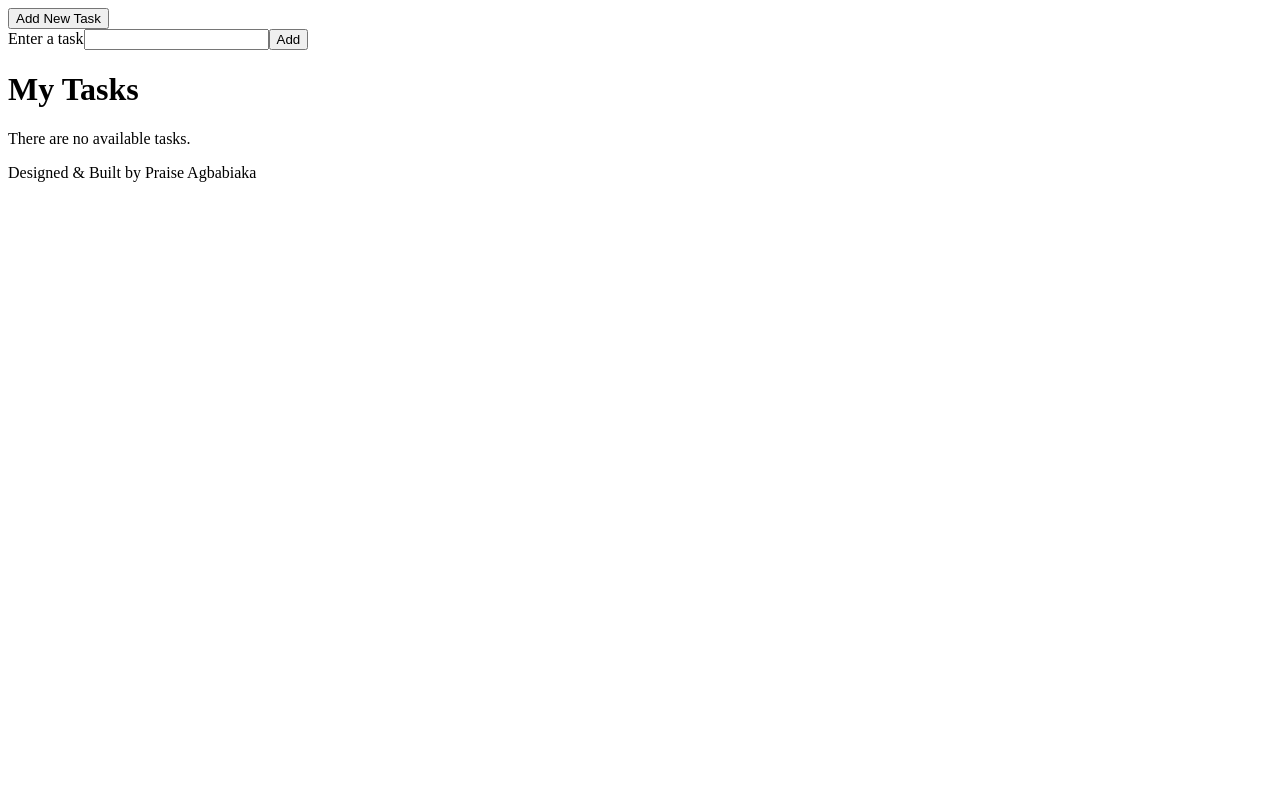
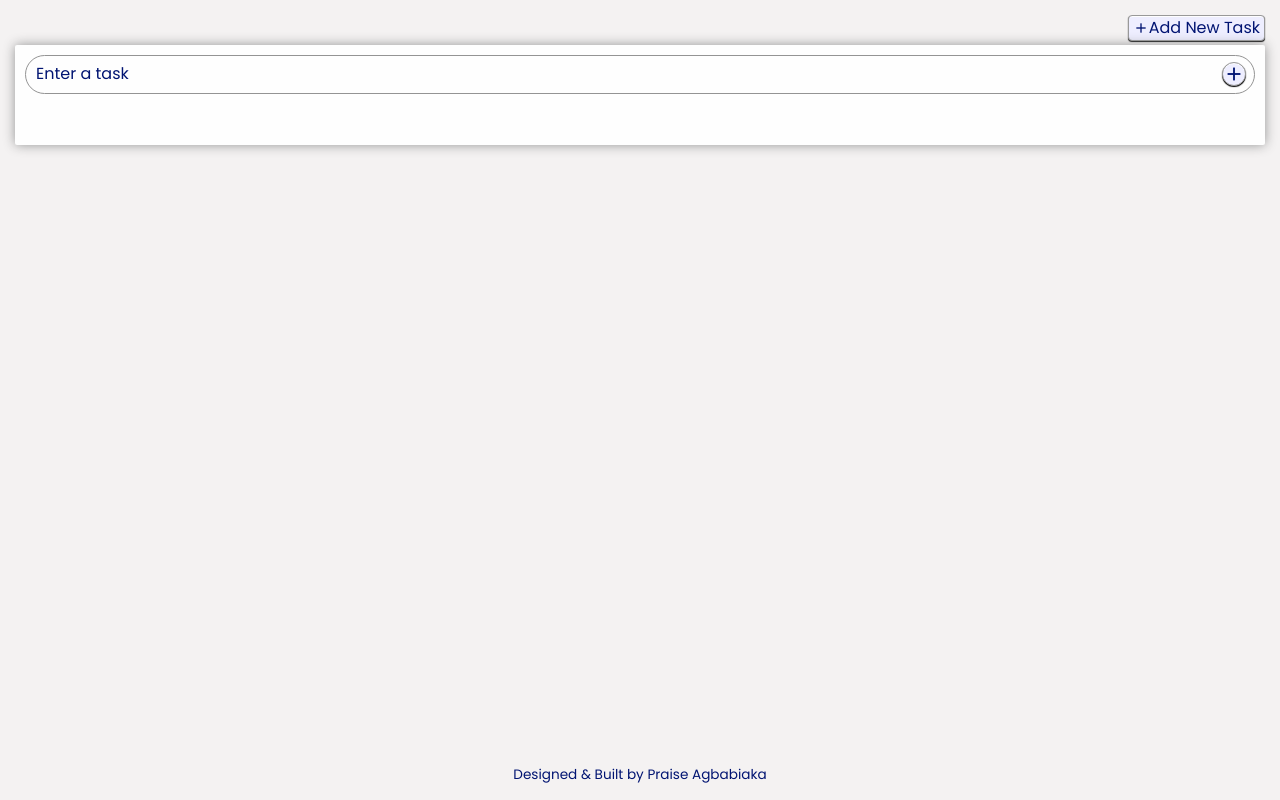
Before and after one commit to praiztech/task-manager, a React (Create React App) app: page / in a window 1280 px wide. Both pictures are taken after a click on the button "Add New Task". Built offline with nearby package versions, Linux system fonts and the light colour scheme.

Commit message:
add base styles and refactor components to use styles

```diff
--- a/src/App.js
+++ b/src/App.js
@@ -1,4 +1,4 @@
-import TaskApp from "./Components/TaskApp";
+import TaskApp from "./components/TaskApp";
 
 export default function App() {
   return (
--- a/src/Components/AddTask.js
+++ b/src/Components/AddTask.js
@@ -1,3 +1,4 @@
+import addIcon from "../images/add-icon.svg";
 import { useEffect, useState } from "react";
 import { useAddBtnRef } from "../context/TasksProvider";
 import TaskForm from "./TaskForm";
@@ -18,17 +19,23 @@ export default function AddTask() {
   }, [showTaskForm]); // ensures hideTaskFormOnEscape accesses the most recent value of showTaskForm
 
   function hideTaskFormOnFocusOut(evt) {
-    if (!evt.currentTarget.contains(evt.relatedTarget) && showTaskForm) setShowTaskForm(false);
+    if (
+      showTaskForm &&
+      evt.relatedTarget !== null && // 4 when user clicks on the empty space within the form
+      !evt.currentTarget.contains(evt.relatedTarget)
+    ) setShowTaskForm(false);
   }
 
   return (
-    <div onBlur={hideTaskFormOnFocusOut}>
+    <div className="add-task" onBlur={hideTaskFormOnFocusOut}>
       <button
+        className="add-task-trigger"
         type="button"
         aria-expanded={showTaskForm}
         onClick={() => setShowTaskForm((prevTaskFormVisibility) => !prevTaskFormVisibility)}
         ref={addBtnRef}
       >
+        <img src={addIcon} alt="" />
         Add New Task
       </button>
       {showTaskForm && <TaskForm />}
--- a/src/Components/ShowTasks.js
+++ b/src/Components/ShowTasks.js
@@ -5,15 +5,15 @@ export default function ShowTasks() {
   const tasks = useTasks();
 
   return (
-    <>
+    <div className="tasks">
       <h1>My Tasks</h1>
       {
         tasks.length === 0 ? (
-          <p>There are no available tasks.</p>
+          <p className="no-tasks">There are no available tasks.</p>
         ) : (
           <TaskList />
         )
       }
-    </>
+    </div>
   );
 }
--- a/src/Components/TaskForm.js
+++ b/src/Components/TaskForm.js
@@ -1,3 +1,4 @@
+import addIcon from "../images/add-icon.svg";
 import { useState, useRef, useEffect } from "react";
 import { useTasksSetter } from "../context/TasksProvider";
 
@@ -47,7 +48,8 @@ export default function TaskForm() {
       {
         submittedTask === 'blank' ? (
           <form onSubmit={addNewTask}>
-            <label htmlFor="new-task-name">Enter a task</label>
+            <div className="task-form-box">
+              <div className="task-form-entry-box">
                 <input
                   type="text"
                   id="new-task-name"
@@ -58,13 +60,20 @@ export default function TaskForm() {
                   onChange={(evt) => updateTaskName(evt.target.value)}
                   ref={inputRef}
                 />
-            <button type="submit">Add</button>
+                <label htmlFor="new-task-name">Enter a task</label>
+              </div>
+              <button type="submit">
+                <span className="visually-hidden">Add</span>
+                <img src={addIcon} alt="" />
+              </button>
+            </div>
             <p id="error-text">Error: Task name cannot be blank. Enter a task to add.</p>
             <div role="status" ref={statusRef}></div>
           </form>
         ) : (
           <form onSubmit={addNewTask}>
-            <label htmlFor="new-task-name">Enter a task</label>
+            <div className="task-form-box">
+              <div className="task-form-entry-box">
                 <input
                   type="text"
                   id="new-task-name"
@@ -73,7 +82,13 @@ export default function TaskForm() {
                   onChange={(evt) => updateTaskName(evt.target.value)}
                   ref={inputRef}
                 />
-            <button type="submit">Add</button>
+                <label htmlFor="new-task-name">Enter a task</label>
+              </div>
+              <button type="submit">
+                <span className="visually-hidden">Add</span>
+                <img src={addIcon} alt="" />
+              </button>
+            </div>
             <div role="status" ref={statusRef}></div>
           </form>
         )
--- /dev/null
+++ b/src/index.css
@@ -0,0 +1,197 @@
+@font-face {
+  font-family: 'poppins';
+  src: url('./fonts/Poppins-Regular.woff2') format('woff2');
+  font-weight: normal;
+  font-style: normal;
+  font-display: swap;
+}
+
+*,
+:after,
+:before {
+  box-sizing: border-box;
+  background: transparent;
+  margin: 0;
+  border: 0;
+  padding: 0;
+  font-family: inherit;
+  font-size: 100%;
+}
+
+[hidden] {
+  display: none !important;
+}
+
+.visually-hidden {
+  position: absolute;
+  width: 1px;
+  height: auto;
+  margin: 0;
+  border: 0;
+  padding: 0;
+  clip-path: inset(50%);
+  overflow: hidden;
+  white-space: nowrap;
+}
+
+input,
+button {
+  color: inherit;
+  line-height: 1;
+}
+
+button {
+  cursor: pointer;
+}
+
+img {
+  width: 100%;
+  height: 100%;
+  object-fit: cover;
+}
+
+html {
+  -moz-text-size-adjust: none;
+  -webkit-text-size-adjust: none;
+  text-size-adjust: none;
+  font-size: 62.5%;
+  --base-font: 'poppins';
+  --base-font-size: 1.6rem;
+  --base-spacing: 1rem;
+}
+
+body {
+  font: var(--base-font-size)/1.5 var(--base-font, sans-serif);
+}
+
+.content {
+  --content-width: 100%;
+  width: var(--content-width);
+  min-height: 100vh;
+  padding: calc(var(--base-spacing) * 1.5);
+  background-color: #f4f2f2;
+  color: #011472;
+  display: flex;
+  flex-direction: column;
+}
+
+main {
+  --task-ctrl-size: calc(var(--base-font-size) * 1.5);
+  flex: 1;
+}
+
+.add-task {
+  display: flex;
+  flex-direction: column;
+  position: relative; /* 4 placing task form */
+}
+
+.add-task button {
+  background-color: #eef;
+  box-shadow: 0 0.1rem 0.1rem #000, inset 0 0.1rem 0 #fefefe;
+  border: 0.1rem solid #999;
+}
+
+.add-task-trigger {
+  align-self: flex-end;
+  padding: calc(var(--base-spacing) * 0.4);
+  border-radius: 0.4rem;
+  display: flex;
+  align-items: center;
+}
+
+.add-task-trigger img {
+  width: var(--base-font-size);
+  height: var(--base-font-size);
+}
+
+.add-task form {
+  width: 100%;
+  min-height: 10rem;
+  position: absolute;
+  top: calc(100% + 0.4rem);
+  background-color: #fefefe;
+  padding: var(--base-spacing);
+  box-shadow: 0 0 1.2rem #949494;
+  border-radius: 0.2rem;
+  z-index: 5;
+}
+
+.task-form-box {
+  width: 100%;
+  border: 0.1rem solid #949494;
+  border-radius: 10000000000000000px; /* hack to get a perfect pill */
+  padding: calc(var(--base-font-size) * 0.4) calc(var(--base-font-size) * 0.5);
+  display: flex;
+  gap: calc(var(--base-spacing) * 0.4);
+}
+
+.task-form-entry-box {
+  flex: 1;
+  position: relative;
+  padding: 0 calc(var(--base-spacing) * 0.2);
+}
+
+.task-form-entry-box input {
+  width: calc(100% - var(--task-ctrl-size));
+  padding: 0 calc(var(--base-spacing) * 0.2);
+  position: absolute;
+  top: 0;
+  left: 0;
+  width: 100%;
+  height: 100%;
+  z-index: 2;
+  color: var(--green);
+}
+
+.task-form-entry-box input:not([value=""]) + label {
+  opacity: 0.0001;
+}
+
+.add-task button[type="submit"] {
+  width: var(--task-ctrl-size);
+  height: var(--task-ctrl-size);
+  border-radius: 50%;
+}
+
+.tasks {
+  margin: calc(var(--base-spacing) * 2) 0;
+}
+
+.tasks h1 {
+  margin: calc(var(--base-spacing) * 0.8) 0;
+  font-size: calc(var(--base-font-size) * 1.35);
+  line-height: 1.1;
+}
+
+.tasks h1,
+.no-tasks {
+  text-align: center;
+}
+
+.tasks ul {
+  list-style-type: none;
+}
+
+.tasks li {
+  display: flex;
+  align-items: flex-start;
+  gap: calc(var(--base-spacing) * 0.75);
+  border-bottom: 0.1rem solid #999;
+  padding: var(--base-spacing) calc(var(--base-spacing) * 0.2);
+}
+
+.tasks label {
+  flex: 1;
+  line-height: 1;
+}
+
+.tasks button {
+  width: var(--task-ctrl-size);
+  height: var(--task-ctrl-size);
+}
+
+footer {
+  font-size: calc(var(--base-font-size) * 0.85);
+  text-align: center;
+}
--- a/src/index.js
+++ b/src/index.js
@@ -1,6 +1,7 @@
 import { StrictMode } from "react";
 import { createRoot } from "react-dom/client";
 import App from "./App";
+import "./index.css";
 
 const root = createRoot(document.getElementById('root'));
 root.render(
```
Also changed, not shown: src/fonts/Poppins-Regular.woff2 (added), src/images/add-icon.svg (added). Lines whose indentation alone changed are shown as unchanged.
